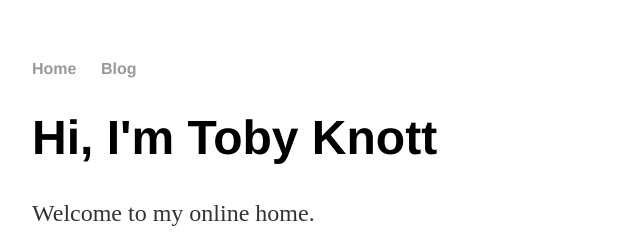
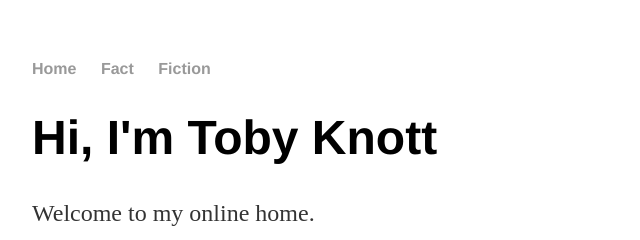
Before and after one commit to tknott91/tknott91.github.io, a plain HTML site: page index.html in a window 1280 px wide. Shown: the top 240 px of the page, 160-800 px from the left. Drawn offline with Linux system fonts and the light colour scheme.

Commit message:
Update index.html

```diff
--- a/index.html
+++ b/index.html
@@ -8,7 +8,8 @@
 		<nav>
 			<ul>
 				<li><a href="/">Home</a></li>
-				<li><a href="/blog">Blog</a></li>
+				<li><a href="/fact">Fact</a></li>
+				<li><a href="/fiction">Fiction</a><li>
 			</ul>
 		</nav>
 		<div class="container">
```
